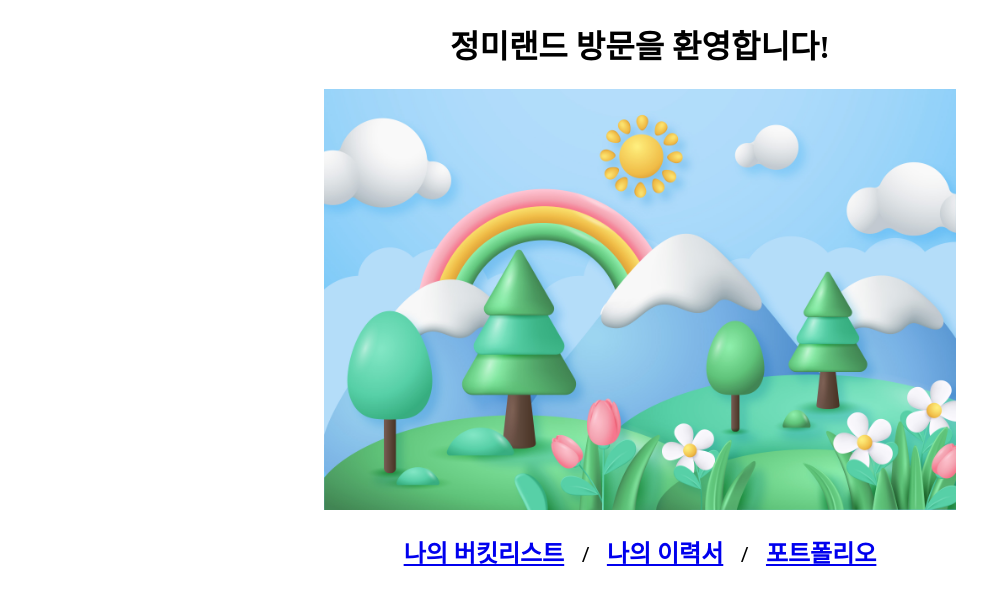
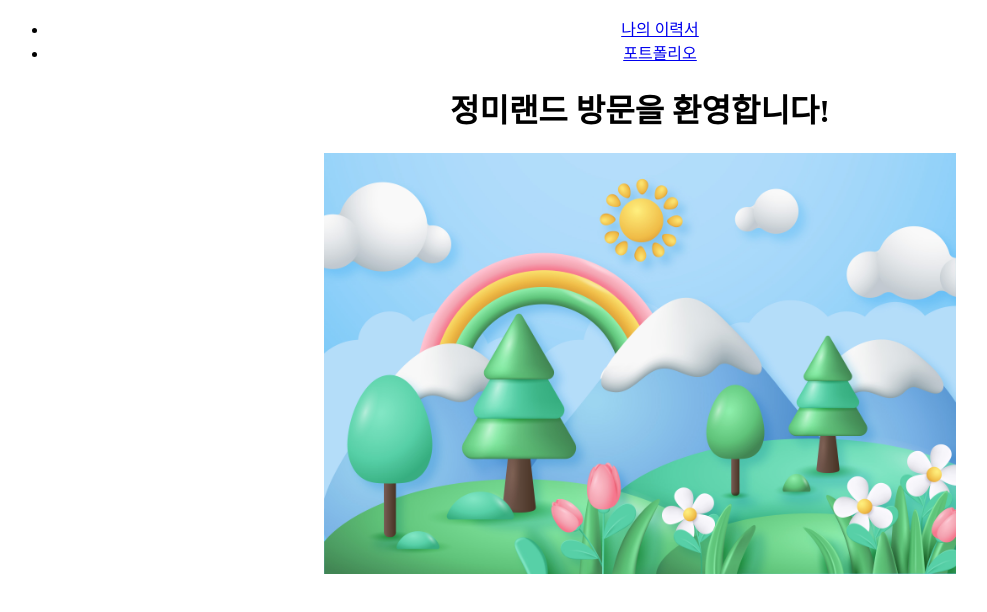
Before and after one commit to ohjmi/ohjmi.github.io, a plain HTML site: page index.html in a window 1280 px wide. Shown: the whole page, without its empty margins (0-987 px from the left). Drawn offline with Linux system fonts and the light colour scheme.

Commit message:
- 메인페이지 구조 변경

```diff
--- a/index.html
+++ b/index.html
@@ -1,23 +1,27 @@
 <!DOCTYPE html>
 <html lang="ko">
+
 <head>
     <meta charset="UTF-8">
     <meta name="viewport" content="width=device-width, initial-scale=1.0">
     <title>lilly의 홈페이지</title>
 </head>
+
 <body>
     <div class="wrap" style="text-align: center;">
-        <div class="top">
-            <h1>정미랜드 방문을 환영합니다! </h1>
-                <img src="/liily_homepage/images/main_bg.jpg" width="50%" alt="메인 이미지">
-        </div>
-        <div style="width: 100%; text-align: center;">
-            <h2>
-                <a href="/liily_homepage/bucketlist.html">나의 버킷리스트</a> &nbsp;&nbsp;/&nbsp;&nbsp;
-                <a href="/liily_homepage/pet.html"> 나의 이력서</a> &nbsp;&nbsp;/&nbsp;&nbsp;
-                <a href="/liily_homepage/pet.html"> 포트폴리오</a>
-            </h2>
+        <header>
+            <nav>
+                <ul>
+                    <li><a href="/liily_homepage/pet.html">나의 이력서</a></li>
+                    <li><a href="/liily_homepage/pet.html">포트폴리오</a></li>
+                </ul>
+            </nav>
+        </header>
+        <h1>정미랜드 방문을 환영합니다! </h1>
+        <div class="main_bg">
+            <img src="/liily_homepage/images/main_bg.jpg" width="50%" alt="메인 이미지">
         </div>
     </div>
 </body>
+
 </html>
```
